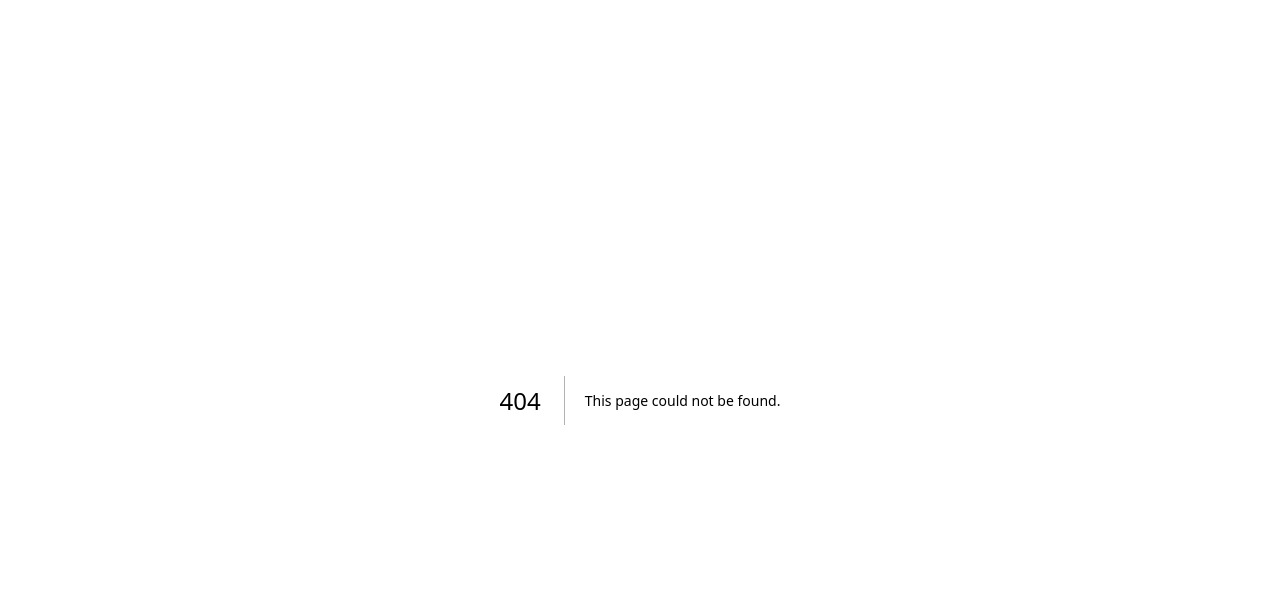
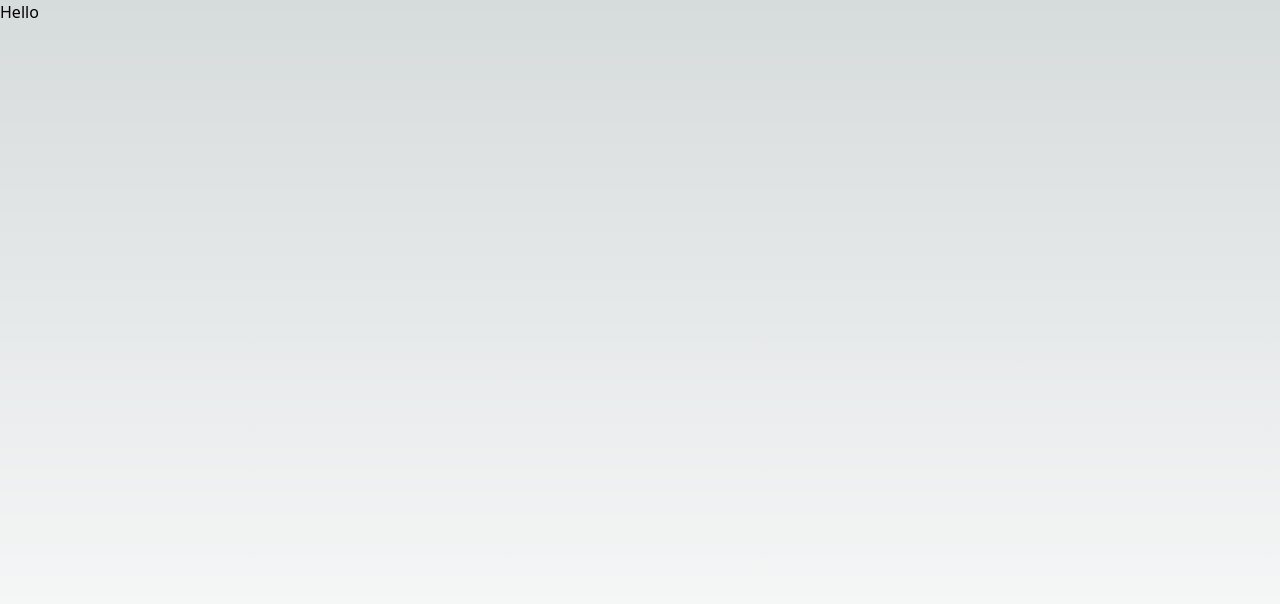
Before and after one commit to cudzoziemka123/MovieSearchReact, a Next.js app: page /testComponent in a window 1280 px wide. Before the commit this address had no page. Shown: the top 604 px of the page. Built offline with nearby package versions, Linux system fonts and the light colour scheme.

Commit message:
REC-17 Creating new component

```diff
--- /dev/null
+++ b/pages/testComponent.tsx
@@ -0,0 +1,9 @@
+const TestComponent = () => {
+    return (
+        <>
+        Hello
+        </>
+    );
+}
+
+export default TestComponent;
```
